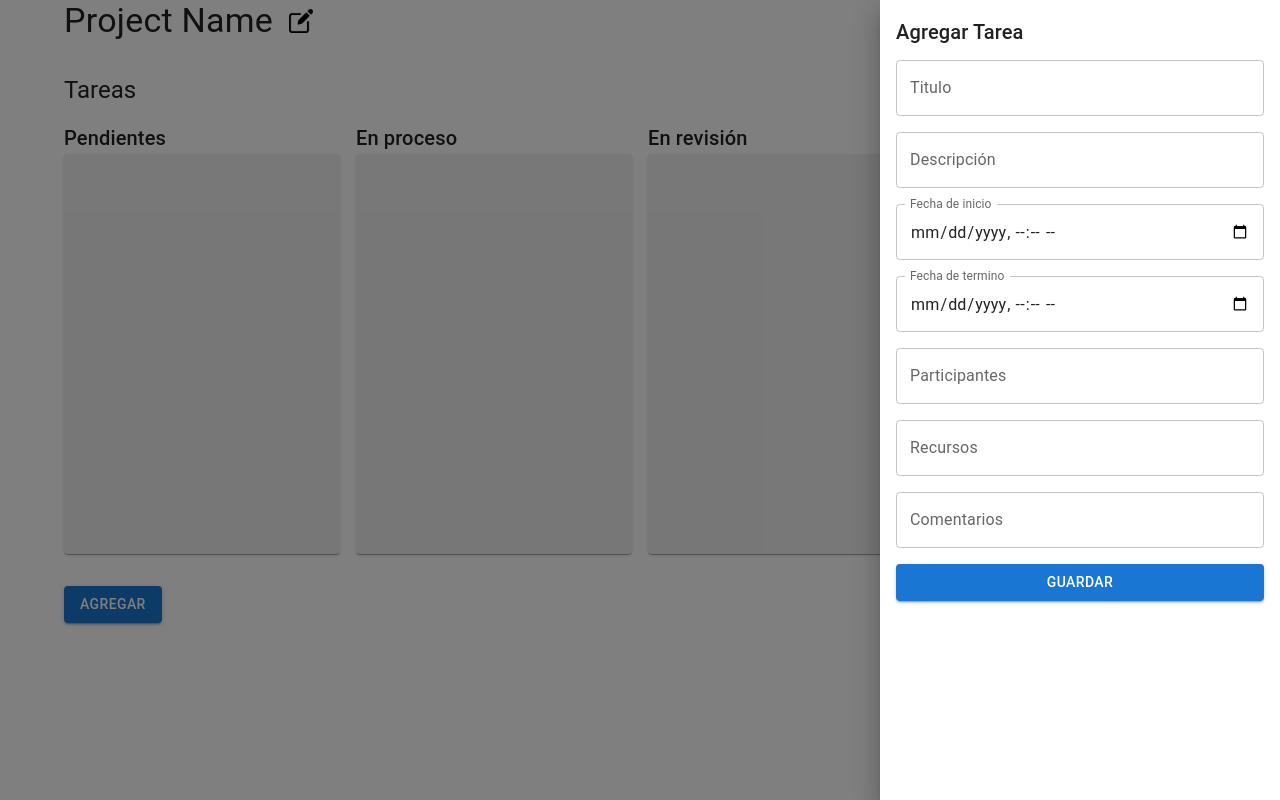
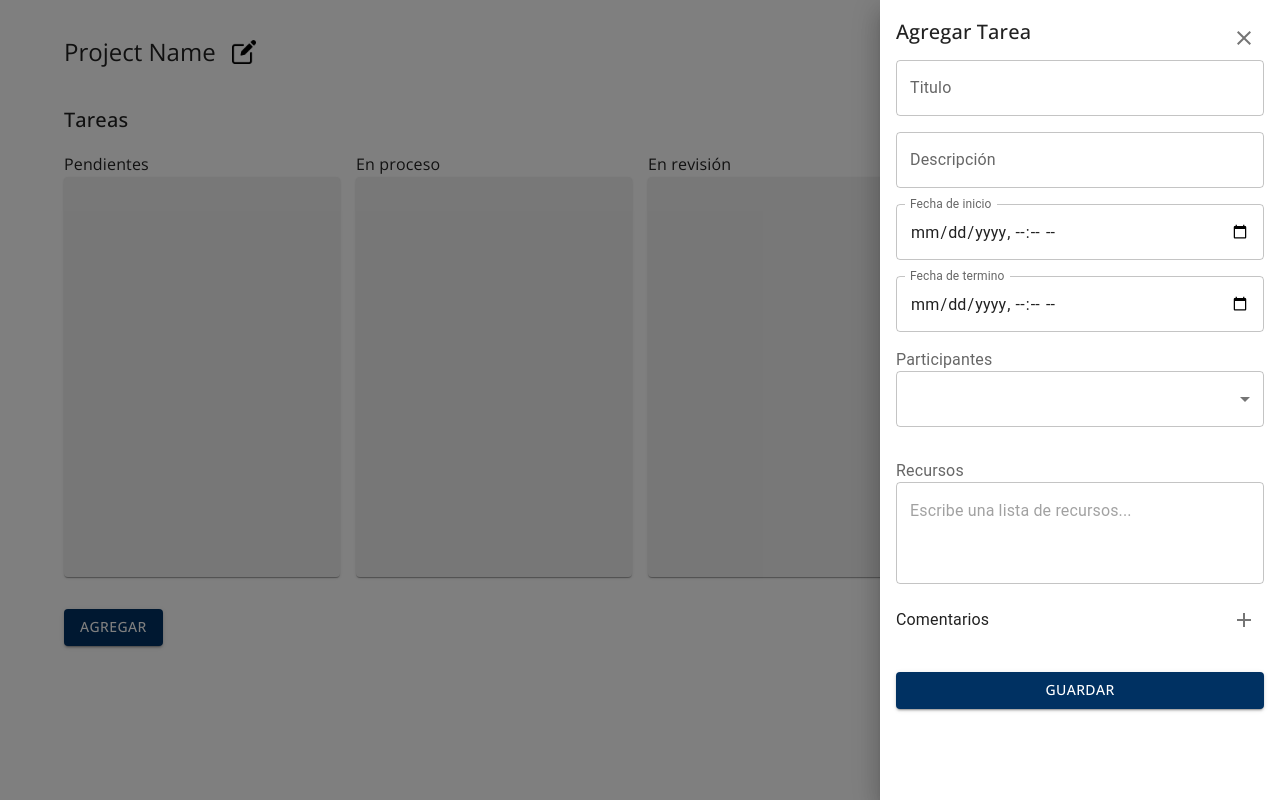
Before and after one commit to Eric-Amaya/PROMS-FE, a React (Create React App) app in the folder client-proms-fe/: page /view in a window 1280 px wide. Both pictures are taken after a click on the button "AGREGAR". Built offline with nearby package versions, Linux system fonts and the light colour scheme.

Commit message:
Detalles de funcionalidad

```diff
--- a/client-proms-fe/package.json
+++ b/client-proms-fe/package.json
@@ -6,6 +6,7 @@
     "@emotion/react": "^11.11.4",
     "@emotion/styled": "^11.11.5",
     "@hello-pangea/dnd": "^16.6.0",
+    "@mui/icons-material": "^5.15.18",
     "@mui/material": "^5.15.18",
     "@testing-library/jest-dom": "^5.17.0",
     "@testing-library/react": "^13.4.0",
--- a/client-proms-fe/public/index.html
+++ b/client-proms-fe/public/index.html
@@ -5,6 +5,9 @@
     <link rel="icon" href="%PUBLIC_URL%/favicon.ico" />
     <meta name="viewport" content="width=device-width, initial-scale=1" />
     <meta name="theme-color" content="#000000" />
+    <link rel="preconnect" href="https://fonts.googleapis.com">
+    <link rel="preconnect" href="https://fonts.gstatic.com" crossorigin>
+    <link href="https://fonts.googleapis.com/css2?family=Open+Sans:ital,wght@0,300..800;1,300..800&display=swap" rel="stylesheet">
     <meta
       name="description"
       content="Web site created using create-react-app"
@@ -24,7 +27,7 @@
       work correctly both with client-side routing and a non-root public URL.
       Learn how to configure a non-root public URL by running `npm run build`.
     -->
-    <title>React App</title>
+    <title>PROMS</title>
   </head>
   <body>
     <noscript>You need to enable JavaScript to run this app.</noscript>
--- a/client-proms-fe/src/components/TaskColumn.jsx
+++ b/client-proms-fe/src/components/TaskColumn.jsx
@@ -1,11 +1,12 @@
 import React from 'react';
-import { Grid, Paper, Typography, Button, Box } from '@mui/material';
+import { Grid, Paper, Typography,Button, Box } from '@mui/material';
 import { Draggable, Droppable  } from '@hello-pangea/dnd';
+//import CustomButton from '../styles/customButton';
 
 const TaskColumn = ({ columnId, title, tasks, onEdit,onUpdateTasks }) => {
   return (
     <Grid item xs={12} md={3}>
-      <Typography variant="h6">{title}</Typography>
+      <Typography variant="h7" style={{ fontFamily: 'Open Sans' }}>{title}</Typography>
       <Droppable droppableId={columnId}>
         {(provided) => (
           <Paper
--- a/client-proms-fe/src/components/TaskForm.jsx
+++ b/client-proms-fe/src/components/TaskForm.jsx
@@ -1,14 +1,21 @@
 import React, { useState } from 'react';
-import { Drawer, Box, TextField, Button, Typography, Grid } from '@mui/material';
+import { Drawer, Box, TextField, Typography, Grid, Select, MenuItem, InputLabel, InputAdornment, IconButton } from '@mui/material';
+import CustomButton from '../styles/customButton';
+import RemoveIcon from '@mui/icons-material/Remove';
+import AddIcon from '@mui/icons-material/Add';
+import SaveIcon from '@mui/icons-material/Save';
+import CloseIcon from '@mui/icons-material/Close';
 
 const TaskForm = ({ task, onClose, onSave }) => {
   const [title, setTitle] = useState(task ? task.title : '');
   const [description, setDescription] = useState(task ? task.description : '');
   const [startDate, setStartDate] = useState(task ? task.startDate : '');
   const [endDate, setEndDate] = useState(task ? task.endDate : '');
-  const [participants, setParticipants] = useState(task ? task.participants : '');
+  const [participants, setParticipants] = useState(task ? task.participants : []);
   const [resources, setResources] = useState(task ? task.resources : '');
-  const [comments, setComments] = useState(task ? task.comments : '');
+  const [comments, setComments] = useState(task ? task.comments : []);
+  const [showCommentForm, setShowCommentForm] = useState(false);
+  const [newComment, setNewComment] = useState('');
 
   const handleSave = () => {
     const newTask = {
@@ -24,12 +31,56 @@ const TaskForm = ({ task, onClose, onSave }) => {
     onSave(newTask);
   };
 
+  const handleClose = () => {
+    onClose(); // Cerrar el formulario sin guardar
+  };
+
+  const [projectParticipants] = useState([
+    { id: 1, name: 'Juan' },
+    { id: 2, name: 'María' },
+    { id: 3, name: 'Carlos' },
+    { id: 4, name: 'Ana' },
+    { id: 5, name: 'Pedro' },
+  ]);
+
+  const handleParticipantChange = (e) => {
+    const selectedParticipantIndex = e.target.value; //Obtener el indice
+    const selectedParticipant = projectParticipants[selectedParticipantIndex-1];
+    console.log(selectedParticipantIndex)
+    if (selectedParticipant && !participants.find(participant => participant.id === selectedParticipant.id)) {
+      setParticipants([...participants, selectedParticipant]);
+    }
+  };
+
+  const handleRemoveParticipant = (participantId) => {
+    setParticipants(participants.filter(participant => participant.id !== participantId));
+  };
+
+  const handleAddComment = () => {
+    setShowCommentForm(true);
+  };
+
+  const handleSaveComment = () => {
+    if (newComment.trim() !== '') {
+      setComments([...comments, newComment]);
+      setNewComment('');
+      setShowCommentForm(false);
+    }
+  };
+
+  const handleContainerMouseDown = (e) => {
+    e.stopPropagation(); // Detener la propagación del evento para evitar que se cierre el formulario
+  };
+
   return (
-    <Drawer anchor="right" open onClose={onClose}>
-      <Box width={400} p={2}>
-        <Typography variant="h6" style = {{marginBottom: '12px'}}>{task ? 'Editar Tarea' : 'Agregar Tarea'}</Typography>
+    <Drawer anchor="right" open ModalProps={{ disableBackdropClick: true }}>
+      <Box width={400} p={2} onMouseDown={handleContainerMouseDown}>
+        <Box display="flex" justifyContent="space-between" alignItems="center">
+          <Typography variant="h6" style={{ marginBottom: '12px', fontFamily: 'Open Sans' }}>{task ? 'Editar Tarea' : 'Agregar Tarea'}</Typography>
+          <IconButton onClick={handleClose}><CloseIcon /></IconButton> {/* Botón de cerrar */}
+        </Box>
         <Grid container spacing={2}>
-          <Grid item xs={12}>
+          <Grid item xs={12} >
             <TextField
               fullWidth
               label="Titulo"
@@ -70,33 +121,85 @@ const TaskForm = ({ task, onClose, onSave }) => {
             />
           </Grid>
           <Grid item xs={12}>
+            <InputLabel id="participants-label">Participantes</InputLabel>
+            <Select
+              fullWidth
+              labelId="participants-label"
+              multiple
+              value={participants.map(participant => participant.id)}
+              onChange={handleParticipantChange}
+            >
+              {projectParticipants.map((participant) => (
+                <MenuItem key={participant.id} value={participant.id}>
+                  {participant.name}
+                </MenuItem>
+              ))}
+            </Select>
+          </Grid>
+          <Grid item xs={12}>
+            {participants.map((participant) => (
+              <Box key={participant.id} display="flex" alignItems="center">
+                <Typography>{participant.name}</Typography>
+                <IconButton onClick={() => handleRemoveParticipant(participant.id)}><RemoveIcon /></IconButton>
+              </Box>
+            ))}
+          </Grid>
+          <Grid item xs={12}>
+            <InputLabel>Recursos</InputLabel>
             <TextField
               fullWidth
-              label="Participantes"
-              value={participants}
-              onChange={(e) => setParticipants(e.target.value)}
+              multiline
+              rows={3}
+              placeholder="Escribe una lista de recursos..."
+              value={resources}
+              onChange={(e) => setResources(e.target.value)}
+              variant="outlined"
             />
           </Grid>
           <Grid item xs={12}>
-            <TextField
-              fullWidth
-              label="Recursos"
-              value={resources}
-              onChange={(e) => setResources(e.target.value)}
-            />
+            <Grid container justifyContent="space-between" alignItems="center">
+              <Grid item>
+                <Typography variant="h7">Comentarios</Typography>
+              </Grid>
+              <Grid item>
+                <IconButton onClick={handleAddComment}>
+                  <AddIcon />
+                </IconButton>
+              </Grid>
+            </Grid>
+            <ul>
+              {comments.map((comment, index) => (
+                <li key={index}>{comment}</li>
+              ))}
+            </ul>
+            {showCommentForm && (
+              <Box display="flex" justifyContent="space-between" alignItems="center">
+                <TextField
+                  fullWidth
+                  multiline
+                  rows={3}
+                  placeholder="Escribe un comentario..."
+                  value={newComment}
+                  onChange={(e) => setNewComment(e.target.value)}
+                  variant="outlined"
+                  style={{ marginRight: '8px' }}
+                  InputProps={{
+                    endAdornment: (
+                      <InputAdornment position="end">
+                        <IconButton onClick={handleSaveComment}>
+                          <SaveIcon />
+                        </IconButton>
+                      </InputAdornment>
+                    ),
+                  }}
+                />
+              </Box>
+            )}
           </Grid>
           <Grid item xs={12}>
-            <TextField
-              fullWidth
-              label="Comentarios"
-              value={comments}
-              onChange={(e) => setComments(e.target.value)}
-            />
-          </Grid>
-          <Grid item xs={12}>
-            <Button fullWidth variant="contained" color="primary" onClick={handleSave}>
+            <CustomButton fullWidth variant="contained" color="primary" onClick={handleSave}>
               Guardar
-            </Button>
+            </CustomButton>
           </Grid>
         </Grid>
       </Box>
--- a/client-proms-fe/src/pages/ViewProyect.jsx
+++ b/client-proms-fe/src/pages/ViewProyect.jsx
@@ -1,9 +1,10 @@
 import React, { useState } from 'react';
-import { Container, Grid, Button, Typography, Box, IconButton } from '@mui/material';
+import { Container, Grid, Typography, Box, IconButton } from '@mui/material';
 import TaskColumn from '../components/TaskColumn';
 import TaskForm from '../components/TaskForm';
 import { DragDropContext } from '@hello-pangea/dnd';
 import EditIcon from '../assets/EditIcon.png';
+import CustomButton from '../styles/customButton';
 
 const initialTasks = {
   pending: [],
@@ -84,25 +85,27 @@ const ViewProyect = () => {
     }
   };
 
+
+
   return (
     <DragDropContext onDragEnd={onDragEnd}>
-      <Container>
-        <Grid container spacing={2} alignItems="center" justifyContent="space-between">
+      <Container >
+        <Grid container spacing={2} alignItems="center" justifyContent="space-between" mt = {2}>
           <Grid item >
             <Box display="flex" alignItems="center">
-              <Typography variant="h4">Project Name</Typography>
+              <Typography variant="h5" style={{ fontFamily: 'Open Sans' }}>Project Name</Typography>
               <IconButton style={{ marginLeft: '8px' }}>
                 <img src={EditIcon} alt="Edit" style={{ width: '24px', height: '24px' }} />
               </IconButton>
             </Box>
           </Grid>
           <Grid item>
-            <Button variant="contained" color="secondary">Asignar</Button>
+            <CustomButton variant="contained" color="secondary">Asignar</CustomButton>
           </Grid>
         </Grid>
 
         <Box mt={4}>
-          <Typography variant="h5" style = {{ marginBottom: '16px'}}>Tareas</Typography>
+          <Typography variant="h6" style = {{ marginBottom: '16px', fontFamily: 'Open Sans'}}>Tareas</Typography>
           <Grid container spacing={2} justifyContent="space-between">
             <TaskColumn
               columnId="pending"
@@ -136,7 +139,7 @@ const ViewProyect = () => {
         </Box>
 
         <Box mt={4}>
-          <Button variant="contained" onClick={() => openForm()}>Agregar</Button>
+          <CustomButton variant="contained" onClick={() => openForm()} >Agregar</CustomButton>
         </Box>
 
         {isFormOpen && (
--- /dev/null
+++ b/client-proms-fe/src/styles/customButton.jsx
@@ -0,0 +1,23 @@
+// CustomButton.jsx
+import React from 'react';
+import { Button } from '@mui/material';
+
+const CustomButton = ({ children, ...props }) => {
+  return (
+    <Button
+      {...props}
+      sx={{
+        backgroundColor: '#003162',
+        color: '#FFFFFF',
+        '&:hover': {
+          backgroundColor: '#0b3b62',
+        }
+      }}
+      style={{ fontFamily: 'Open Sans' }}
+    >
+      {children}
+    </Button>
+  );
+};
+
+export default CustomButton;
--- a/client-proms-fe/src/styles/index.css
+++ b/client-proms-fe/src/styles/index.css
@@ -1,6 +1,6 @@
 body {
   margin: 0;
-  font-family: -apple-system, BlinkMacSystemFont, 'Segoe UI', 'Roboto', 'Oxygen',
+  font-family: -apple-system, BlinkMacSystemFont, 'Oxygen', 'Roboto', 'Segoe UI',
     'Ubuntu', 'Cantarell', 'Fira Sans', 'Droid Sans', 'Helvetica Neue',
     sans-serif;
   -webkit-font-smoothing: antialiased;
```
Also changed, not shown: 1 other file (tests, documents, lock files or other folders).
